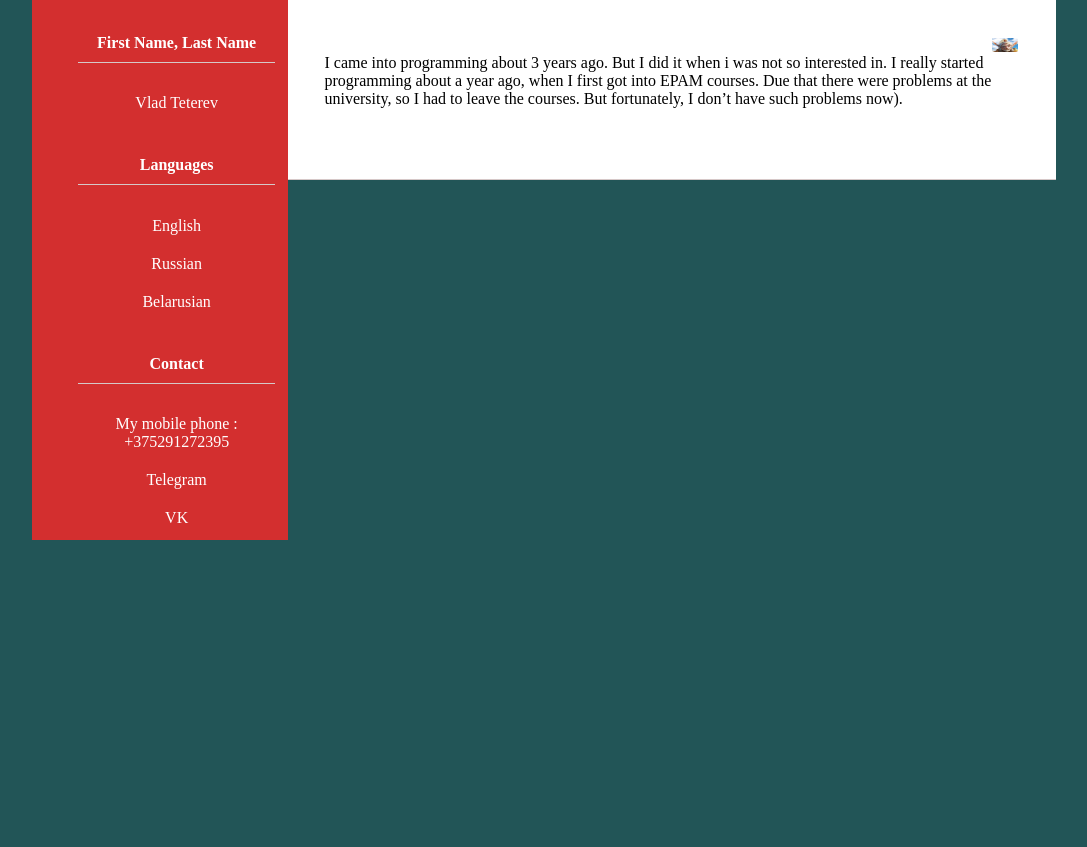
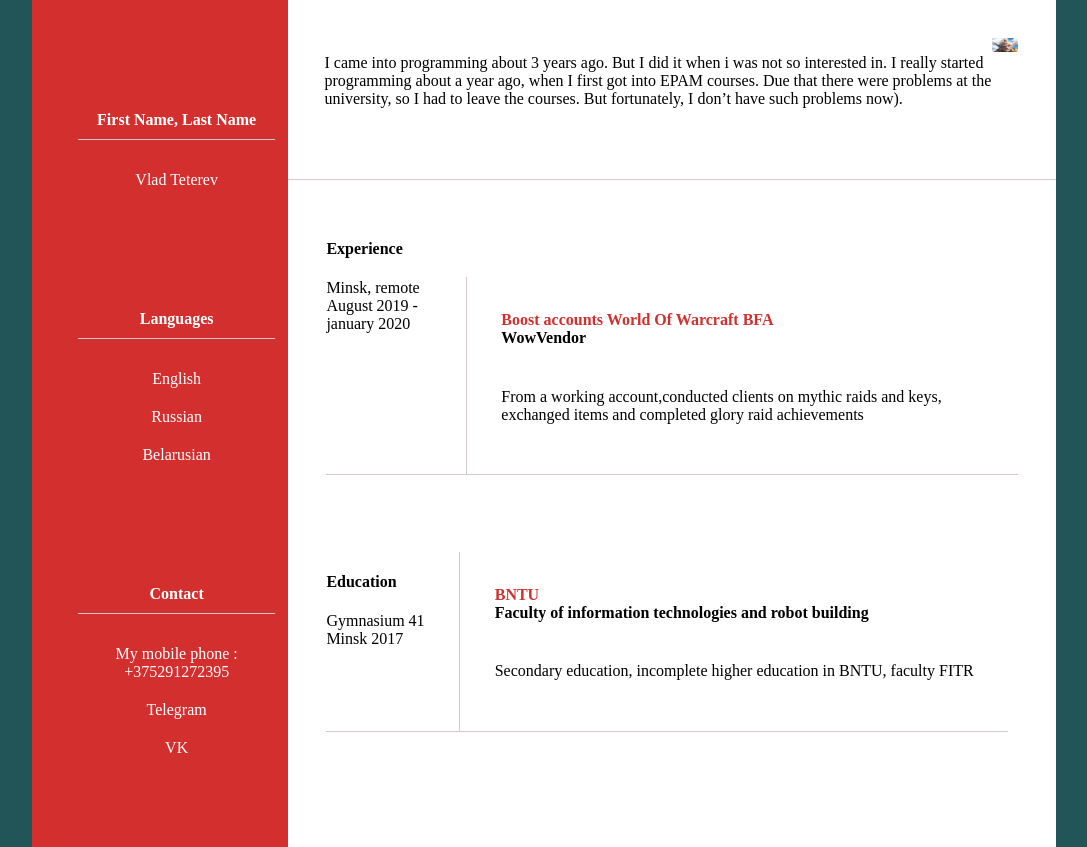
Before and after one commit to ue4prog/rsschool-cv, a plain HTML site: page index.html in a window 1280 px wide. Shown: the whole page, without its empty margins (96-1183 px from the left). Before the commit the page ends 800 px from the top, so only its background shows below. Drawn offline with Linux system fonts and the light colour scheme.

Commit message:
feat: add full information about my education and experience

```diff
--- a/index.html
+++ b/index.html
@@ -40,3 +40,36 @@
             </p>
             <img src="852099.jpg" alt="My Photo">
         </header>
+        <div class="wrapper__main-experience">
+            <ul>
+                <li><h4>Experience</h4></li>
+                <li>Minsk, remote</li>
+                <li>August 2019 -january 2020</li>
+            </ul>
+            <div>
+                <h4>Boost accounts World Of Warcraft BFA</h4>
+                <h4>WowVendor</h4>
+                <p>
+                    From a working account,conducted clients on mythic raids and keys,
+                    exchanged items and completed glory raid achievements</p>
+            </div>
+        </div>
+        <div class="wrapper__main-education">
+            <ul>
+                <li>
+                    <h4>Education</h4>
+                </li>
+                <li>Gymnasium 41</li>
+                <li>Minsk 2017</li>
+            </ul>
+            <div>
+                <h4>BNTU</h4>
+                <h4>Faculty of information technologies and robot building</h4>
+                <p>Secondary education, incomplete higher education in BNTU, faculty FITR</p>
+            </div>
+        </div>
+
+    </div>
+</body>
+
+</html>
--- a/style.css
+++ b/style.css
@@ -80,3 +80,39 @@ img {
     width: 10%;
     border-radius: 10%;
 }
+.wrapper__main-experience {
+    grid-area: wrapper__main-experience;
+    padding: 5% 5% 5% 5%;
+    background-color: #FFFFFF;
+    display: flex;
+
+}
+
+.wrapper__main-education {
+    grid-area: wrapper__main-education;
+    display: flex;
+    padding: 5% 5% 15% 5%;
+    background-color: #FFFFFF;
+}
+.wrapper__main-education div , .wrapper__main-experience div {
+    align-self: flex-end;
+    border-left:#d6c8c8 solid 1px;
+    border-bottom:#d6c8c8 solid 1px;
+    padding: 5%;
+}
+.wrapper__main-education ul , .wrapper__main-experience ul{
+    border-bottom:#d6c8c8 solid 1px;
+    padding: 0 5% 5% 0 ;
+}
+
+.wrapper__main-education div h4 , .wrapper__main-experience div h4 {
+    margin:0;
+}
+
+.wrapper__main-education div h4:first-child , .wrapper__main-experience div h4:first-child{
+    color:#d32f2f;
+}
+
+.wrapper__main-education div p:last-child , .wrapper__main-experience div p:last-child{
+    padding-top: 5%;
+}
```
